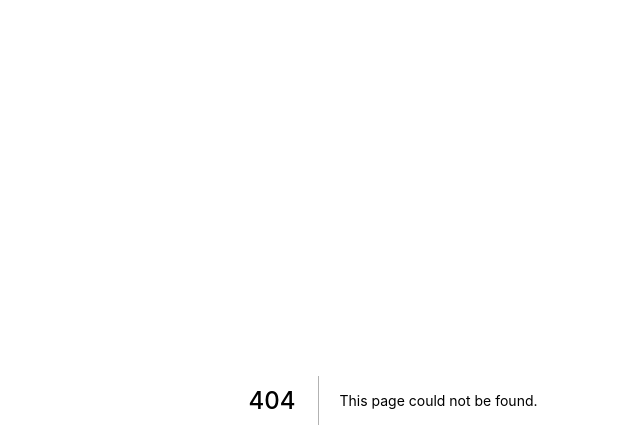
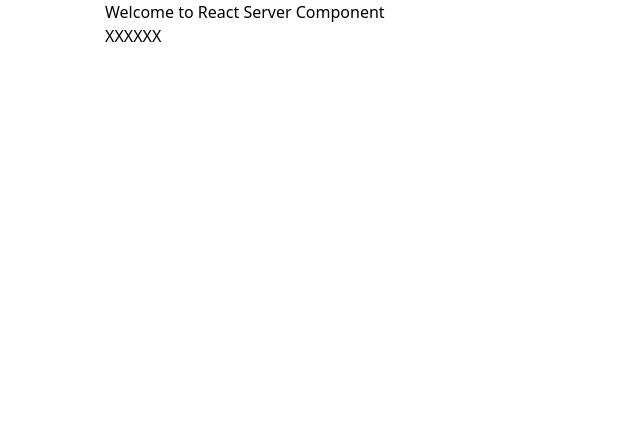
Before and after one commit to PanicBear/nextjs-deep-dive, a Next.js app: page /coins.server in a window 1280 px wide. Before the commit this address had no page. Shown: the top 448 px of the page, without its empty margins (247-887 px from the left). Built offline with nearby package versions, Linux system fonts and the light colour scheme.

Commit message:
server component

```diff
--- a/pages/_document.tsx
+++ b/pages/_document.tsx
@@ -1,15 +1,11 @@
-import Document, { Head, Html, Main, NextScript } from "next/document";
+import { Head, Html, Main, NextScript } from 'next/document';
 
-class CustomDocument extends Document {
-  render(): JSX.Element {
-    console.log("document is running");
+export default function MyDocument() {
+  console.log('document is running');
   return (
     <Html>
       <Head lang="ko">
-          <link
-            href="https://fonts.googleapis.com/css2?family=Noto+Sans+KR&display=swap"
-            rel="stylesheet"
-          />
+        <link href="https://fonts.googleapis.com/css2?family=Noto+Sans+KR&display=swap" rel="stylesheet" />
       </Head>
       <body>
         <Main />
@@ -18,6 +14,3 @@ class CustomDocument extends Document {
     </Html>
   );
 }
-}
-
-export default CustomDocument;
--- /dev/null
+++ b/pages/coins.server.tsx
@@ -0,0 +1,27 @@
+import { Suspense } from 'react';
+
+let finished = false;
+
+function List() {
+  if (!finished) {
+    throw Promise.all([
+      new Promise((resolve) => setTimeout(resolve, 2000)),
+      new Promise((resolve) => {
+        finished = true;
+        resolve('');
+      }),
+    ]);
+  }
+  return <ul>XXXXXX</ul>;
+}
+
+export default function Coins() {
+  return (
+    <div>
+      <h1>Welcome to React Server Component</h1>
+      <Suspense fallback="Rendering in the server">
+        <List />
+      </Suspense>
+    </div>
+  );
+}
```
Lines whose indentation alone changed are shown as unchanged.
